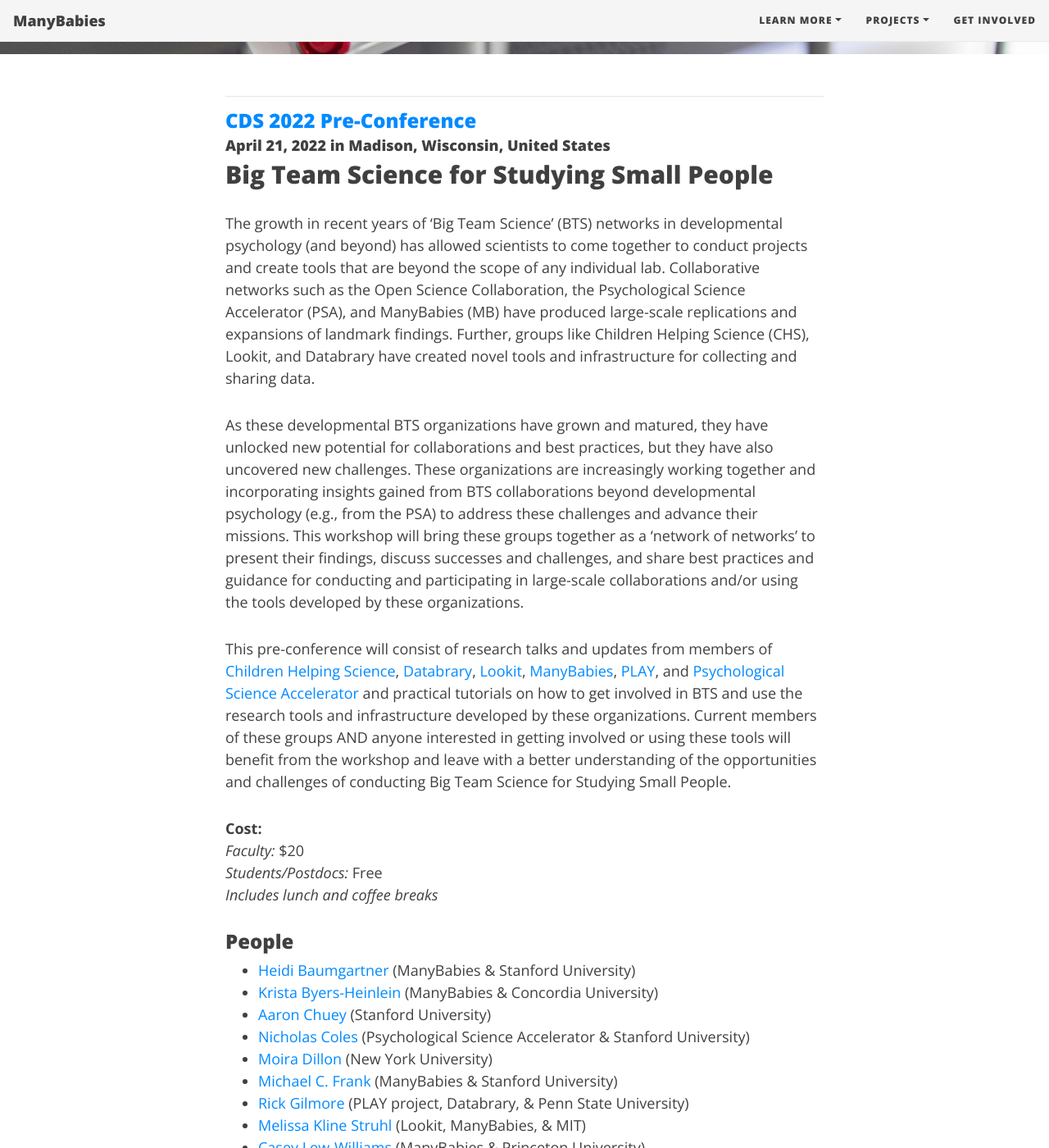
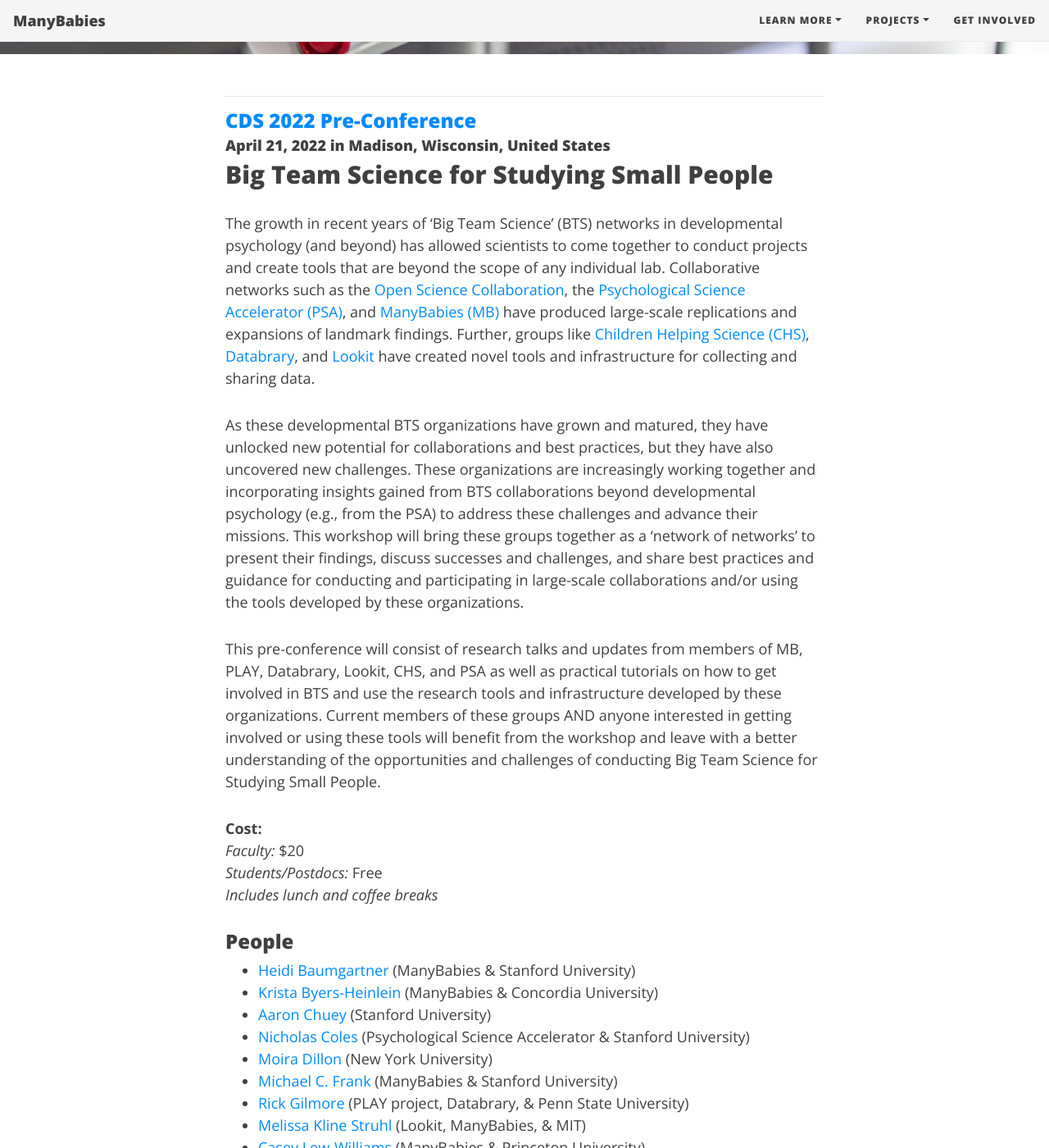
Before and after one commit to manybabies/manybabies.github.io, a Jekyll site: the page built from workshops.md, in a window 1280 px wide and 1400 px high, scrolled down 421 px. Shown: the whole window at 82% size. Built offline with Jekyll 4.4.1, drawn with Linux system fonts in a browser that asks for light colours; nearby versions of some CDN libraries; some web fonts are replaced.

Commit message:
Update workshops.md

```diff
--- a/workshops.md
+++ b/workshops.md
@@ -11,11 +11,11 @@
 
 ## Big Team Science for Studying Small People
 
-The growth in recent years of ‘Big Team Science’ (BTS) networks in developmental psychology (and beyond) has allowed scientists to come together to conduct projects and create tools that are beyond the scope of any individual lab. Collaborative networks such as the Open Science Collaboration, the Psychological Science Accelerator (PSA), and ManyBabies (MB) have produced large-scale replications and expansions of landmark findings. Further, groups like Children Helping Science (CHS), Lookit, and Databrary have created novel tools and infrastructure for collecting and sharing data.
+The growth in recent years of ‘Big Team Science’ (BTS) networks in developmental psychology (and beyond) has allowed scientists to come together to conduct projects and create tools that are beyond the scope of any individual lab. Collaborative networks such as the [Open Science Collaboration](https://osf.io/vmrgu/), the [Psychological Science Accelerator (PSA)](https://psysciacc.org), and [ManyBabies (MB)](https://manybabies.github.io) have produced large-scale replications and expansions of landmark findings. Further, groups like [Children Helping Science (CHS)](https://childrenhelpingscience.com), [Databrary](https://nyu.databrary.org), and [Lookit](https://lookit.mit.edu) have created novel tools and infrastructure for collecting and sharing data.
 
 As these developmental BTS organizations have grown and matured, they have unlocked new potential for collaborations and best practices, but they have also uncovered new challenges. These organizations are increasingly working together and incorporating insights gained from BTS collaborations beyond developmental psychology (e.g., from the PSA) to address these challenges and advance their missions. This workshop will bring these groups together as a ‘network of networks’ to present their findings, discuss successes and challenges, and share best practices and guidance for conducting and participating in large-scale collaborations and/or using the tools developed by these organizations.
 
-This pre-conference will consist of research talks and updates from members of [Children Helping Science](), [Databrary](https://nyu.databrary.org), [Lookit](https://lookit.mit.edu), [ManyBabies](https://manybabies.github.io), [PLAY](https://www.rick-gilmore.com/project/play/), and [Psychological Science Accelerator](https://psysciacc.org) and practical tutorials on how to get involved in BTS and use the research tools and infrastructure developed by these organizations. Current members of these groups AND anyone interested in getting involved or using these tools will benefit from the workshop and leave with a better understanding of the opportunities and challenges of conducting Big Team Science for Studying Small People.
+This pre-conference will consist of research talks and updates from members of MB, PLAY, Databrary, Lookit, CHS, and PSA as well as practical tutorials on how to get involved in BTS and use the research tools and infrastructure developed by these organizations. Current members of these groups AND anyone interested in getting involved or using these tools will benefit from the workshop and leave with a better understanding of the opportunities and challenges of conducting Big Team Science for Studying Small People.
 
 <b>Cost:</b><br>
 <i>Faculty:</i> $20<br>
```
